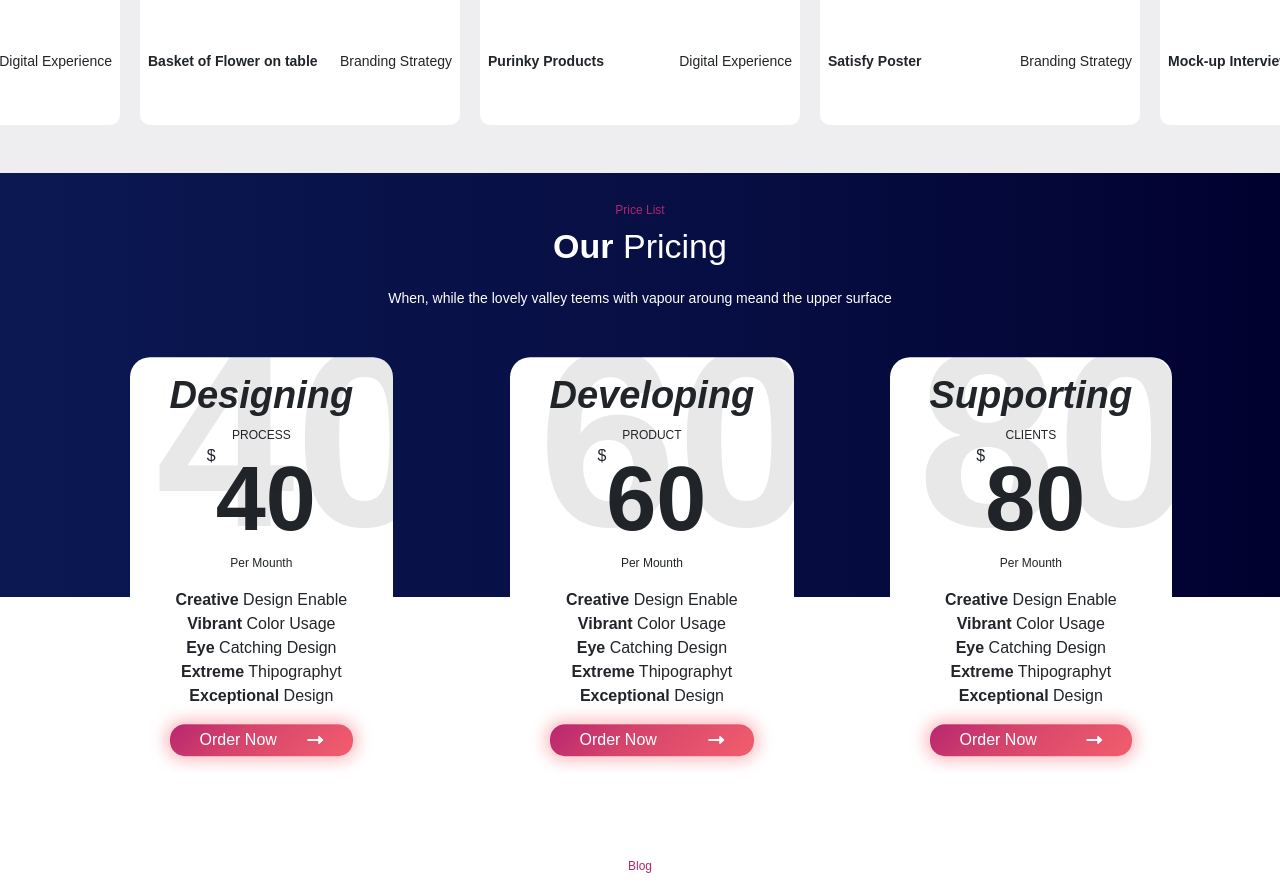
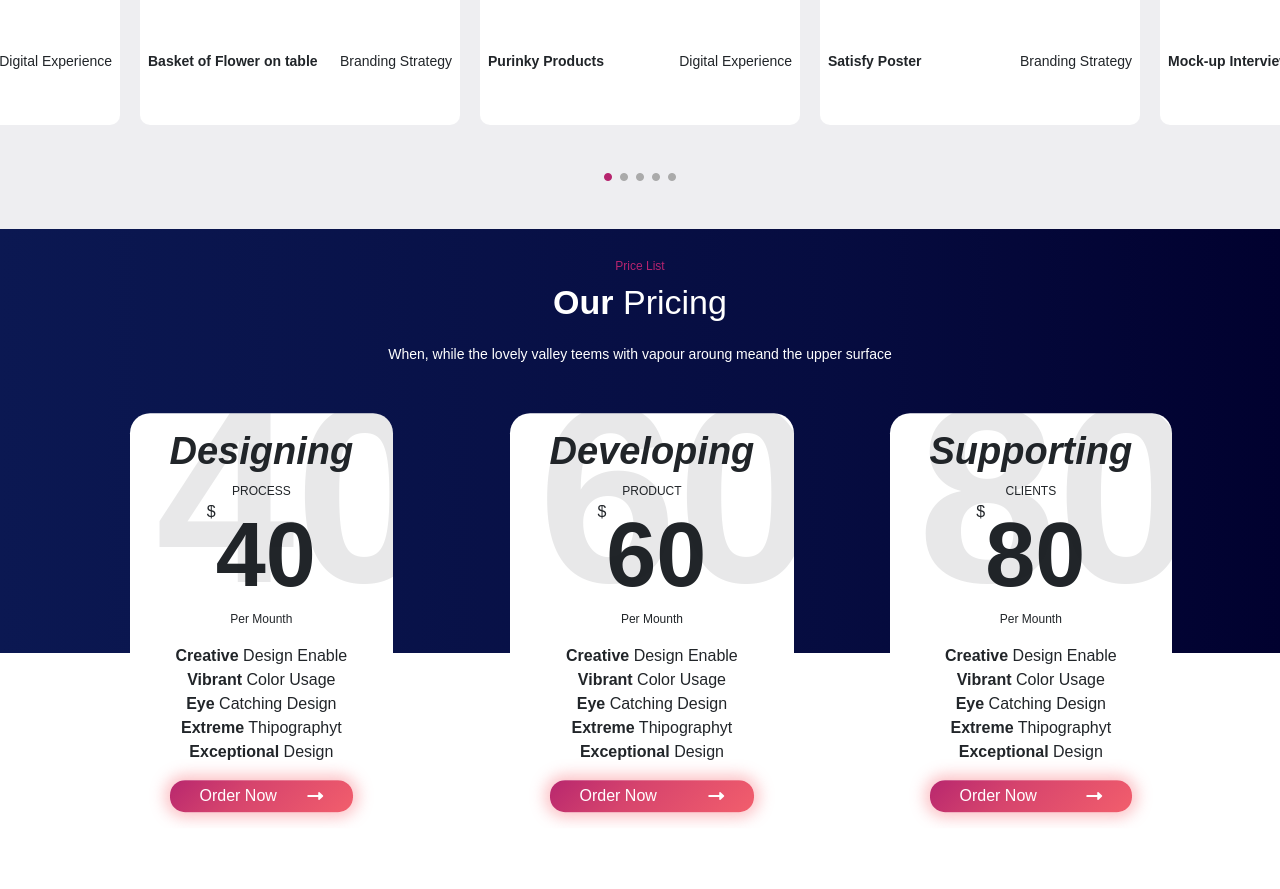
Before and after one commit to DanyMencu/proj-html-vuejs, a Vue app: page / in a window 1280 px wide. Shown: the part 2451-3340 px from the top of the page. Built offline with nearby package versions, Linux system fonts and the light colour scheme.

Commit message:
Add dot counter slide at portfolio section

```diff
--- a/src/components/SliderSection.vue
+++ b/src/components/SliderSection.vue
@@ -20,11 +20,18 @@
         <!-- Project portfolio SLIDER -->
         <div class="card_container">
             <CardPortfolio
-                v-for="(element, index) in Porfolio" :key="`element-${index}`"
+                v-for="(element, index) in Portfolio" :key="`element-${index}`"
                 :image="element.image"
                 :title="element.title"
                 :text="element.text"
             />
+        </div>
+        <!-- Dot counter slide -->
+        <div class="d-flex justify-content-center align-items-center pt-5">
+            <i
+                v-for="(element, index) in Portfolio" :key="`Dot-${index}`"
+                class="fas fa-circle dot px-1"
+            ></i>
         </div>
     </section>
 </template>
@@ -39,7 +46,7 @@ export default {
     },
     data() {
         return {
-            Porfolio: [
+            Portfolio: [
                 {
                     image:require('@/assets/a247b00b-3621-470f-b4b8-b3ac46f25907-1-790x576.jpg'),
                     title:'Purinky Products',
@@ -77,6 +84,15 @@ export default {
 @import '@/styles/Variables';
 section {
     background: #02023011;
+
+    .dot {
+        font-size: 8px;
+        color: $gray;
+
+        &:first-child {
+            color: $primary_red;
+        }
+    }
     }
 
 .container {
```
